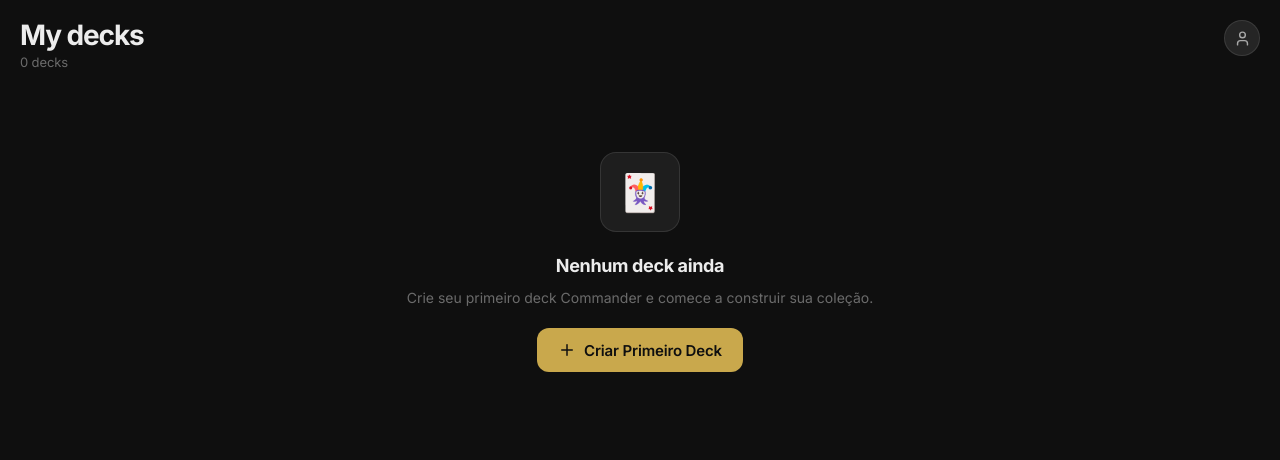
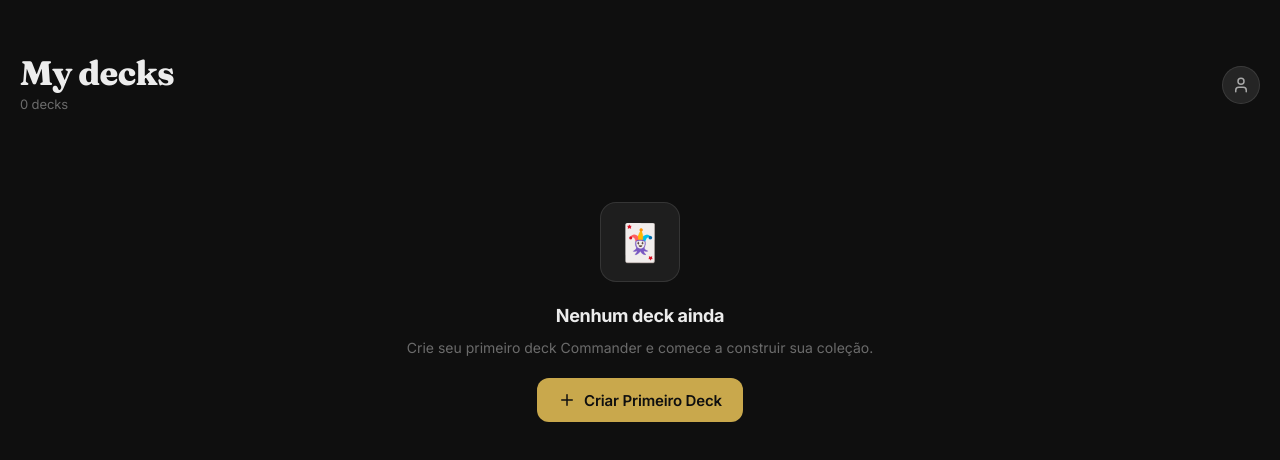
Before and after one commit to alabreu/alabreu.github.io, a React (Vite) app in the folder mtg-deck-builder/: page /#/ in a window 1280 px wide. Shown: the top 460 px of the page. Built offline with nearby package versions, Linux system fonts and the light colour scheme.

Commit message:
Apply Fraunces font and increase header top spacing to match Apple/Notion hierarchy

```diff
--- a/mtg-deck-builder/src/pages/Home.tsx
+++ b/mtg-deck-builder/src/pages/Home.tsx
@@ -253,8 +253,8 @@ export default function Home() {
       {/* Header */}
       <header
         style={{
-          padding: '20px 20px 0',
-          paddingTop: 'max(20px, env(safe-area-inset-top))',
+          padding: '0 20px 0',
+          paddingTop: 'max(56px, calc(env(safe-area-inset-top) + 20px))',
         }}
       >
         <motion.div
@@ -262,16 +262,18 @@ export default function Home() {
           animate={{ opacity: 1, y: 0 }}
           transition={{ duration: 0.3 }}
         >
-          <div style={{ display: 'flex', alignItems: 'flex-start', justifyContent: 'space-between', marginBottom: '20px' }}>
+          <div style={{ display: 'flex', alignItems: 'center', justifyContent: 'space-between', marginBottom: '28px' }}>
             <div>
               <h1
                 style={{
-                  fontSize: '28px',
+                  fontFamily: "'Fraunces', serif",
+                  fontVariationSettings: "'opsz' 144, 'wght' 800",
                   fontWeight: 800,
+                  fontSize: '34px',
                   color: 'var(--text-primary)',
-                  letterSpacing: '-0.04em',
-                  margin: '0 0 2px 0',
-                  lineHeight: 1.1,
+                  letterSpacing: '-0.02em',
+                  margin: '0 0 3px 0',
+                  lineHeight: 1.05,
                 }}
               >
                 My decks
@@ -292,8 +294,8 @@ export default function Home() {
             <button
               onClick={() => setMenuOpen(true)}
               style={{
-                width: '36px',
-                height: '36px',
+                width: '38px',
+                height: '38px',
                 borderRadius: '50%',
                 backgroundColor: 'var(--surface-2)',
                 border: '1px solid var(--border-default)',
@@ -314,7 +316,7 @@ export default function Home() {
                 e.currentTarget.style.borderColor = 'var(--border-default)';
               }}
             >
-              <User size={17} />
+              <User size={18} />
             </button>
           </div>
         </motion.div>
```
